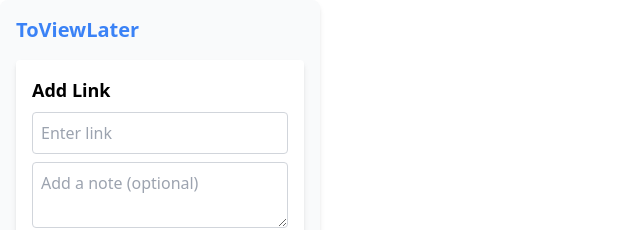
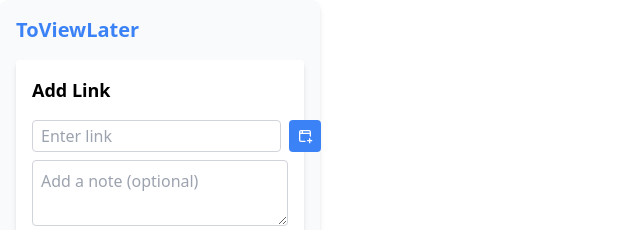
Before and after one commit to isonikrish/ToViewLater, a React (Vite) app in the folder frontend/: page / in a window 1280 px wide. Shown: the top 230 px of the page, without its empty margins (0-640 px from the left). Built offline with nearby package versions, Linux system fonts and the light colour scheme.

Commit message:
Add button next to input which sets input to current tab url.

```diff
--- a/frontend/src/components/AddLinkForm.jsx
+++ b/frontend/src/components/AddLinkForm.jsx
@@ -2,9 +2,10 @@
 
 import React, { useState, useContext } from 'react';
 import { LinkContext } from '../context/LinkContext';
+import { TbBrowserPlus } from "react-icons/tb";
 
 const AddLinkForm = () => {
-    const { addLink } = useContext(LinkContext);
+    const { addLink, getCurrentUrl } = useContext(LinkContext);
     const [link, setLink] = useState('');
     const [note, setNote] = useState('');
 
@@ -18,14 +19,27 @@ const AddLinkForm = () => {
     return (
         <form onSubmit={handleSubmit} className="bg-white p-4 rounded shadow-md">
             <h2 className="text-lg font-semibold mb-2">Add Link</h2>
+            <div className="w-full flex justify-between h-12 gap-2 py-2">
             <input
                 type="text"
                 value={link}
                 onChange={(e) => setLink(e.target.value)}
                 placeholder="Enter link"
-                className="border border-gray-300 p-2 mb-2 w-full rounded"
+                className="border border-gray-300 p-2 h-full rounded flex-grow"
                 required
             />
+            <button
+                type="button"
+                className="bg-blue-500 text-white p-2  h-full rounded hover:bg-blue-600"
+                onClick={async () => {
+                    const currentUrl = await getCurrentUrl()
+                    setLink(currentUrl)}
+                }
+                >
+            <TbBrowserPlus />
+            </button>
+            </div>
+
             <textarea
                 value={note}
                 onChange={(e) => setNote(e.target.value)}
```
